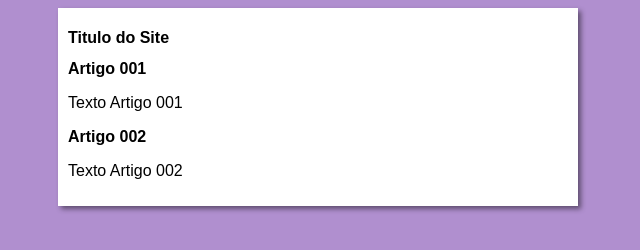
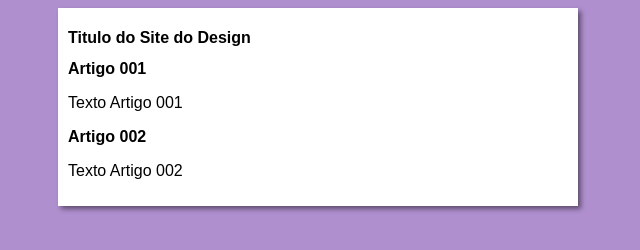
Before and after one commit to yendisortsac/Projeto-Site, a plain HTML site: page index.html in a window 1280 px wide. Shown: the whole page, without its empty margins (322-962 px from the left). Drawn offline with Linux system fonts and the light colour scheme.

Commit message:
Alterei o Título da <header>

```diff
--- a/index.html
+++ b/index.html
@@ -11,7 +11,7 @@
 <body>
     <main>
         <header>
-            <h1>Titulo do Site</h1>
+            <h1>Titulo do Site do Design</h1>
             <link rel="stylesheet" href="estilos/style.css">
         </header>
         <article>
```
